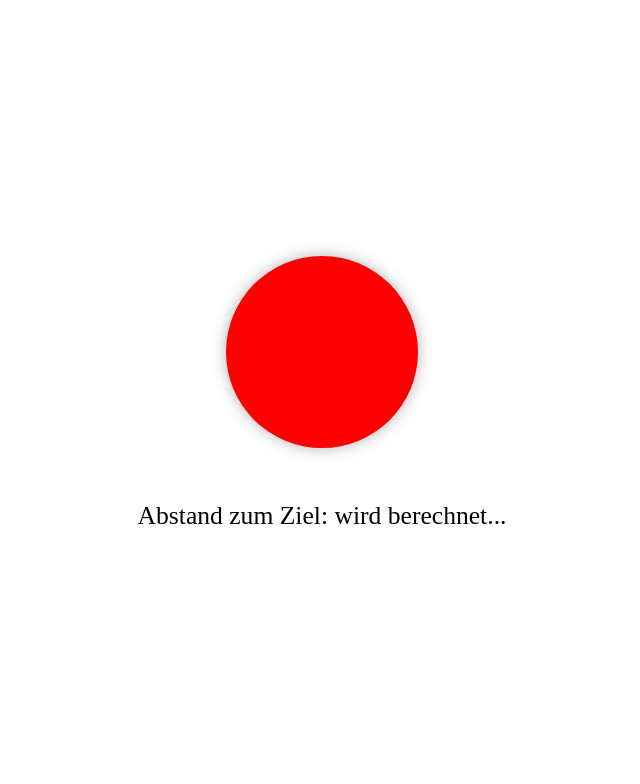
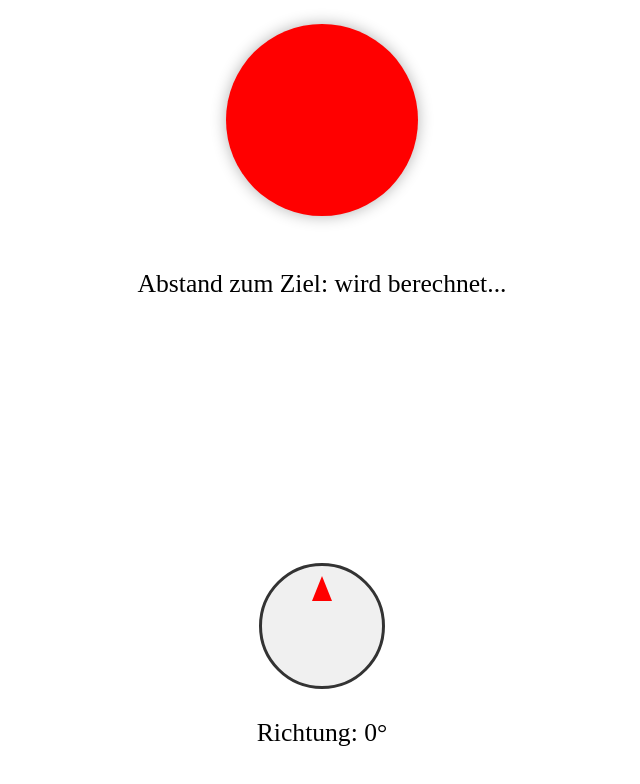
Before and after one commit to ajssal20/position, a SvelteKit app: page / in a window 1280 px wide. Shown: the top 784 px of the page, without its empty margins (326-966 px from the left). Built offline with nearby package versions, Linux system fonts and the light colour scheme; no server answers.

Commit message:
Mit compas

```diff
--- a/src/routes/+page.svelte
+++ b/src/routes/+page.svelte
@@ -1,9 +1,10 @@
 <script>
   import { onMount } from "svelte";
-  import { isPointWithinRadius, getDistance } from "geolib";
+  import { isPointWithinRadius, getDistance, getRhumbLineBearing } from "geolib";
 
   let distance = null;
   let inRadius = false;
+  let bearing = 0; // Richtung in Grad
   let errorMsg = "";
 
   const ziel = {
@@ -22,6 +23,9 @@
 
           distance = getDistance(current, ziel);
           inRadius = isPointWithinRadius(current, ziel, 15);
+
+          // Richtung berechnen (0° = Norden)
+          bearing = getRhumbLineBearing(current, ziel);
           errorMsg = "";
         },
         (err) => {
@@ -43,31 +47,39 @@
 </script>
 
 <style>
+  body, html {
+    margin: 0;
+    padding: 0;
+    height: 100%;
+  }
+
   .container {
     display: flex;
     flex-direction: column;
-    justify-content: center;
+    justify-content: flex-start;
     align-items: center;
     width: 100vw;
     height: 100vh;
-    text-align: center;
     padding: 1rem;
     box-sizing: border-box;
+    text-align: center;
+    position: relative;
   }
 
+  /* Abstand-Kreis */
   .kreis {
     border-radius: 50%;
     box-shadow: 0 0 15px rgba(0, 0, 0, 0.3);
     margin-bottom: 1.5rem;
-    background-color: red; /* default */
+    width: 40vw;
+    height: 40vw;
+    max-width: 160px;
+    max-height: 160px;
+    background-color: red;
   }
 
-  .gruen {
-    background-color: green;
-  }
-  .rot {
-    background-color: red;
-  }
+  .gruen { background-color: green; }
+  .rot { background-color: red; }
 
   p {
     font-size: 1.2rem;
@@ -80,44 +92,56 @@
     margin-top: 1rem;
   }
 
-  /* 📱 Standard: Handy */
-  .kreis {
-    width: 40vw;
-    height: 40vw;
-    max-width: 160px;
-    max-height: 160px;
+  /* Kompass unten */
+  .kompass-container {
+    position: absolute;
+    bottom: 2rem;
+    display: flex;
+    flex-direction: column;
+    align-items: center;
   }
 
-  /* 📲 Tablets (ab 600px) */
-  @media (min-width: 600px) {
-    .kreis {
-      width: 25vw;
-      height: 25vw;
-      max-width: 200px;
-      max-height: 200px;
-    }
-
-    p {
-      font-size: 1.4rem;
-    }
+  .kompass {
+    width: 80px;
+    height: 80px;
+    border-radius: 50%;
+    border: 3px solid #333;
+    display: flex;
+    justify-content: center;
+    align-items: center;
+    position: relative;
+    background-color: #f0f0f0;
   }
 
-  /* 💻 Desktop (ab 1024px) */
+  .pfeil {
+    width: 0;
+    height: 0;
+    border-left: 10px solid transparent;
+    border-right: 10px solid transparent;
+    border-bottom: 25px solid #ff0000;
+    position: absolute;
+    top: 10px;
+    transform: rotate(0deg);
+    transform-origin: 50% 90%;
+    transition: transform 0.3s ease;
+  }
+
+  /* Media Queries */
+  @media (min-width: 600px) {
+    .kreis { width: 25vw; height: 25vw; max-width: 200px; max-height: 200px; }
+    p { font-size: 1.4rem; }
+    .kompass { width: 100px; height: 100px; }
+  }
+
   @media (min-width: 1024px) {
-    .kreis {
-      width: 15vw;
-      height: 15vw;
-      max-width: 250px;
-      max-height: 250px;
-    }
-
-    p {
-      font-size: 1.6rem;
-    }
+    .kreis { width: 15vw; height: 15vw; max-width: 250px; max-height: 250px; }
+    p { font-size: 1.6rem; }
+    .kompass { width: 120px; height: 120px; }
   }
 </style>
 
 <div class="container">
+  <!-- Abstand-Kreis -->
   <div class="kreis {inRadius ? 'gruen' : 'rot'}"></div>
 
   {#if distance !== null}
@@ -129,4 +153,12 @@
   {#if errorMsg}
     <p class="error">{errorMsg}</p>
   {/if}
+
+  <!-- Kompass unten -->
+  <div class="kompass-container">
+    <div class="kompass">
+      <div class="pfeil" style="transform: rotate({bearing}deg);"></div>
+    </div>
+    <p>Richtung: {bearing.toFixed(0)}°</p>
+  </div>
 </div>
```
